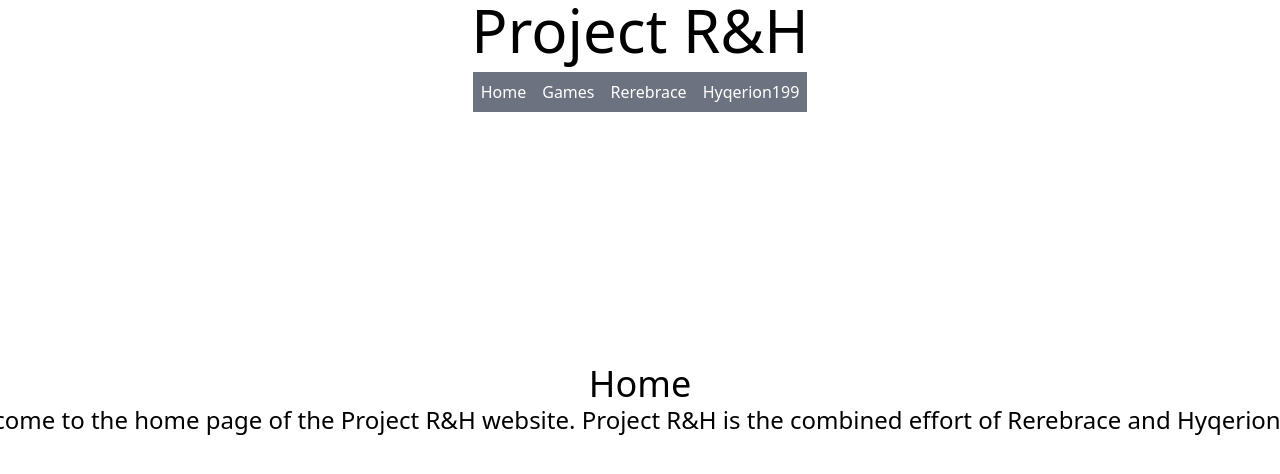
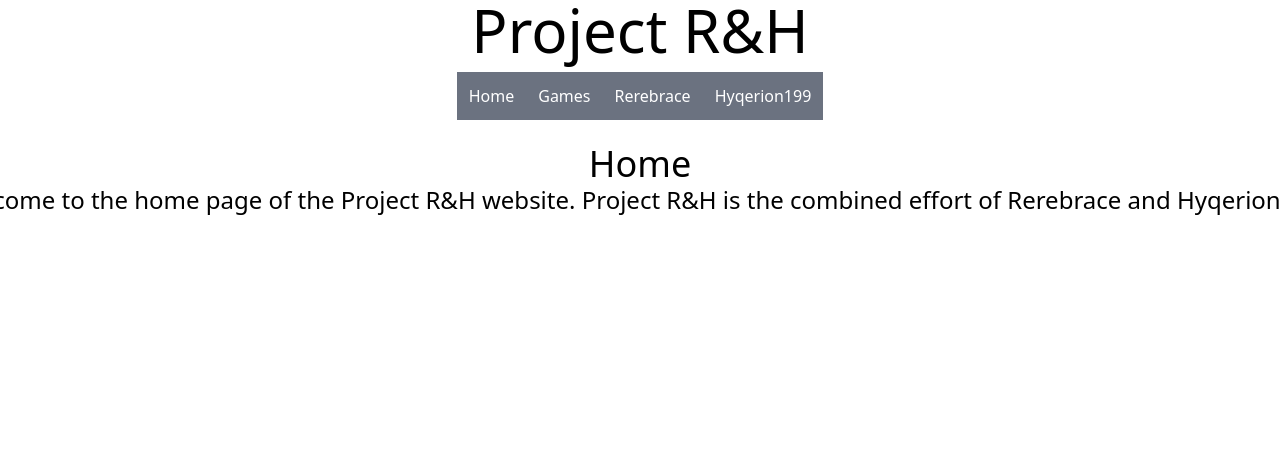
Before and after one commit to Project-H-R/project-h-r.github.io, a plain HTML site: page index.html in a window 1280 px wide. Shown: the top 474 px of the page. Drawn offline with nearby package versions, Linux system fonts and the light colour scheme.

Commit message:
removed the top 1/2

```diff
--- a/index.html
+++ b/index.html
@@ -19,13 +19,13 @@
     <h1 class="text-6xl">Project R&H</h1>
   </header>
 
-  <nav class="bg-zinc-800 w-max flex transform mx-auto translate-y-3 ">
-    <a class="border-none text-white text-center justify-center items-center text-base transition-all duration-400 cursor-pointer no-underline rounded-none bg-gray-500 px-2 py-2 hover:bg-gray-300 hover:text-black flex" href="../">Home</a>
-    <a class="border-none text-white text-center justify-center items-center text-base transition-all duration-400 cursor-pointer no-underline rounded-none bg-gray-500 px-2 py-2 hover:bg-gray-300 hover:text-black flex" href="games/">Games</a>
-    <a class="border-none text-white text-center justify-center items-center text-base transition-all duration-400 cursor-pointer no-underline rounded-none bg-gray-500 px-2 py-2 hover:bg-gray-300 hover:text-black flex" href="https://github.com/rerebrace" target="_blank">Rerebrace</a>
-    <a class="border-none text-white text-center justify-center items-center text-base transition-all duration-400 cursor-pointer no-underline rounded-none bg-gray-500 px-2 py-2 hover:bg-gray-300 hover:text-black flex" href="https://github.com/hyqerion199" target="_blank">Hyqerion199</a>
+  <nav class="bg-zinc-800 w-max flex transform mx-auto translate-y-3">
+    <a class="border-none text-white text-center justify-center items-center text-base transition-all duration-400 cursor-pointer no-underline rounded-none bg-gray-500 px-3 py-3 hover:bg-gray-300 hover:text-black flex " href="../">Home</a>
+    <a class="border-none text-white text-center justify-center items-center text-base transition-all duration-400 cursor-pointer no-underline rounded-none bg-gray-500 px-3 py-3 hover:bg-gray-300 hover:text-black flex" href="games/">Games</a>
+    <a class="border-none text-white text-center justify-center items-center text-base transition-all duration-400 cursor-pointer no-underline rounded-none bg-gray-500 px-3 py-3 hover:bg-gray-300 hover:text-black flex" href="https://github.com/rerebrace" target="_blank">Rerebrace</a>
+    <a class="border-none text-white text-center justify-center items-center text-base transition-all duration-400 cursor-pointer no-underline rounded-none bg-gray-500 px-3 py-3 hover:bg-gray-300 hover:text-black flex" href="https://github.com/hyqerion199" target="_blank">Hyqerion199</a>
   </nav>
-<div class="w-max mx-auto absolute top-1/2 left-1/2 transform -translate-x-1/2 -translate-y-1/2">
+<div class="w-max mx-auto absolute left-1/2 transform -translate-x-1/2 translate-y-1/2 " >
   <h2 class="text-4xl">Home</h2>
   <p class="text-2xl">Welcome to the home page of the Project R&H website. Project R&H is the combined effort of Rerebrace and Hyqerion199. </p>
 </div>
```
Also changed, not shown: games/index.html (+1 -1 lines).
